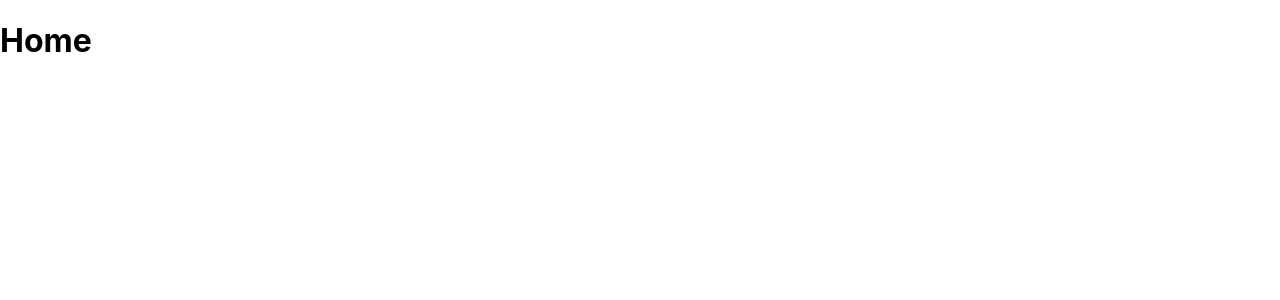
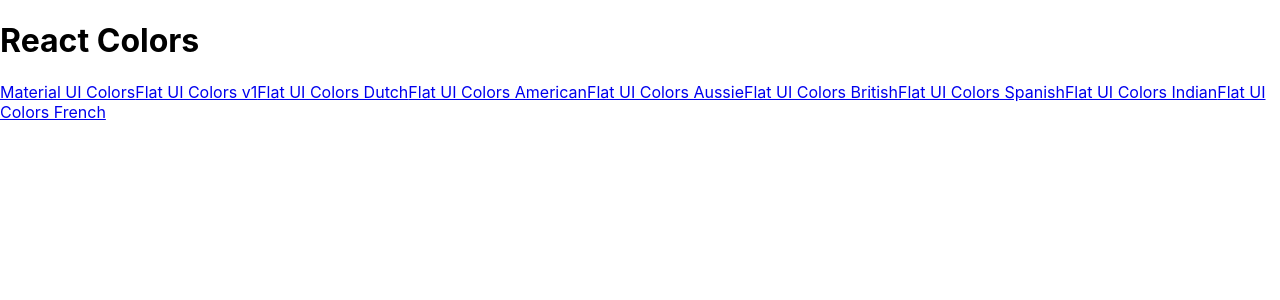
Before and after one commit to wkwkwkwk/learn-react, a React (Create React App) app: page / in a window 1280 px wide. Shown: the top 300 px of the page. Built offline with nearby package versions, Linux system fonts and the light colour scheme.

Commit message:
Add home page and links

```diff
--- a/src/App.js
+++ b/src/App.js
@@ -1,6 +1,7 @@
 import React, { Component } from 'react';
 import { Route, Switch } from 'react-router-dom';
 import Palette from './Palette';
+import PaletteList from './PaletteList';
 import seedColors from './seedColors';
 import { generatePalette } from './colorHelpers';
 
@@ -17,7 +18,7 @@
         <Route
           exact
           path="/"
-          render={() => <h1>Home</h1>}
+          render={() => <PaletteList palettes={seedColors} />}
         />
         <Route
           exact
--- a/src/Navbar.js
+++ b/src/Navbar.js
@@ -1,4 +1,5 @@
 import React, { Component } from 'react';
+import { Link } from 'react-router-dom';
 import Select from '@material-ui/core/Select';
 import MenuItem from '@material-ui/core/MenuItem';
 import Snackbar from '@material-ui/core/Snackbar';
@@ -34,7 +35,7 @@
         return(
             <header className="Navbar">
                 <div className="logo">
-                    <a href="#">reactcolorpicker</a>
+                    <Link to="/">reactcolorpicker</Link>
                 </div>
                 <div className="slider-container">
                     <span>Level : {level}</span>
--- /dev/null
+++ b/src/PaletteList.js
@@ -0,0 +1,18 @@
+import React, { Component } from 'react';
+import { Link } from 'react-router-dom';
+
+class PaletteList extends Component {
+    render() {
+        const { palettes } = this.props;
+        return(
+            <div>
+                <h1>React Colors</h1>
+                {palettes.map(palette => (
+                    <Link to={`/palette/${palette.id}`}>{palette.paletteName}</Link>
+                ))}
+            </div>
+        )
+    }
+}
+
+export default PaletteList;
```
